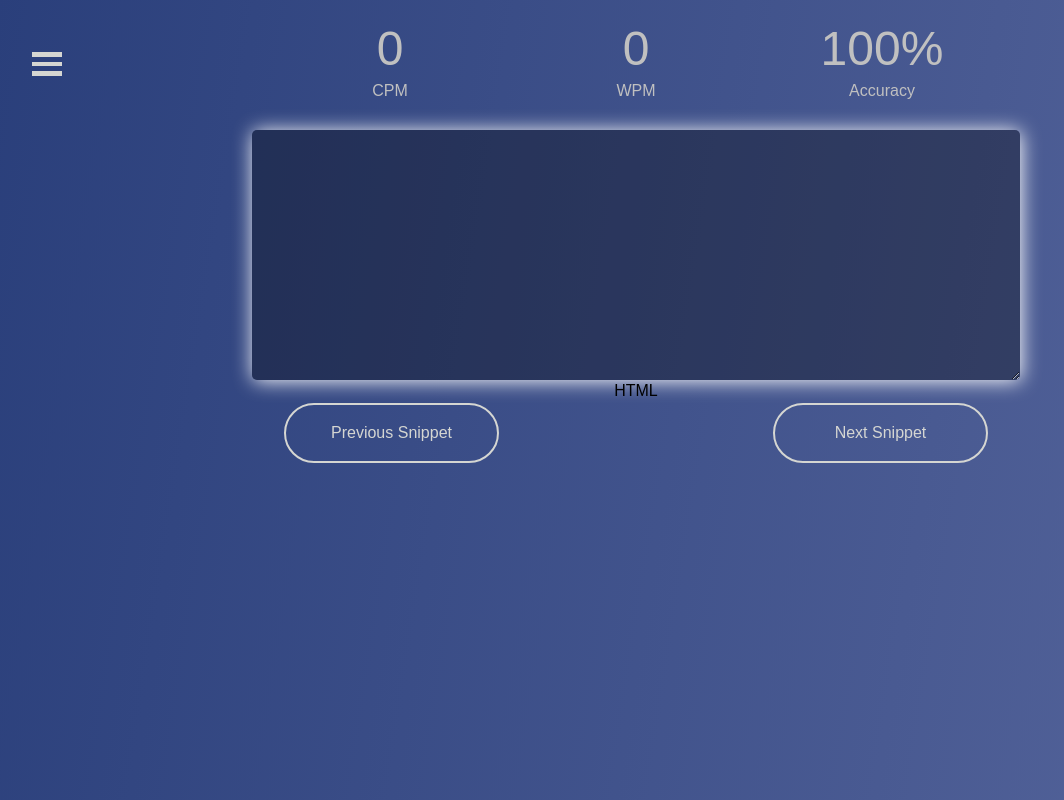
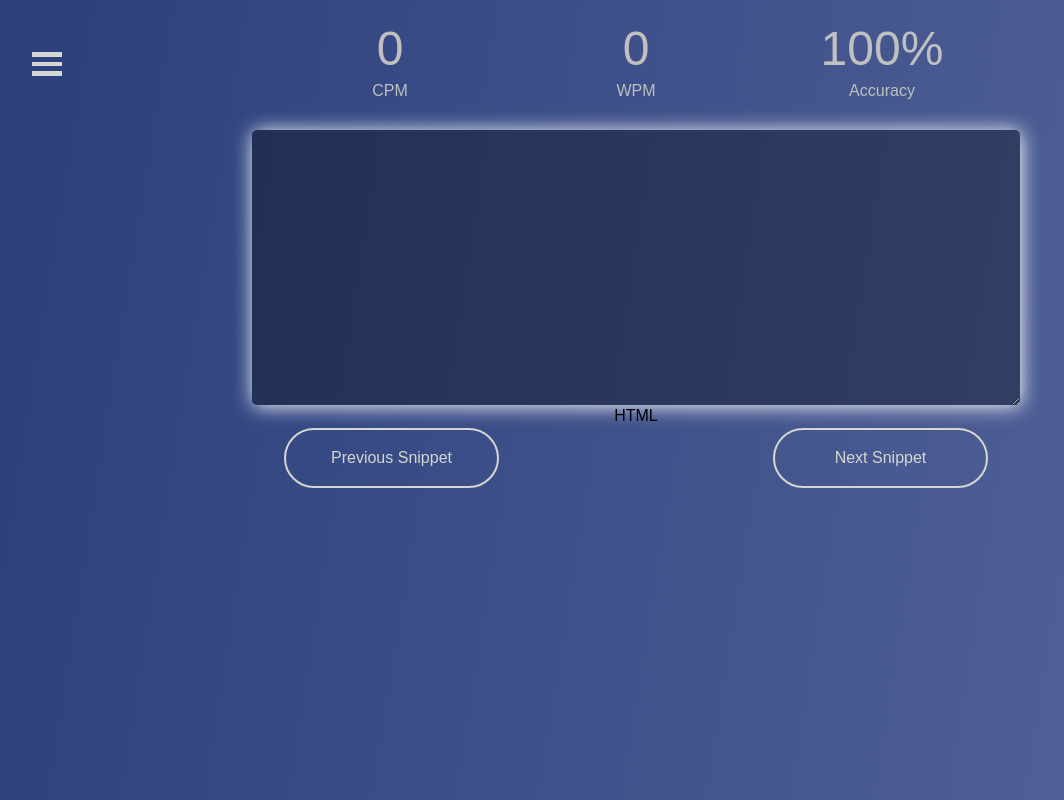
Before and after one commit to antiadp/type-trainer, a React (Create React App) app: page / in a window 1280 px wide. Shown: the whole page, without its empty margins (4-1068 px from the left). Built offline with nearby package versions, Linux system fonts and the light colour scheme; no server answers; a web font is replaced by a local one.

Commit message:
ak menu closes on click and tab renders correctly

```diff
--- a/src/Components/Typing/DisplayText.css
+++ b/src/Components/Typing/DisplayText.css
@@ -9,9 +9,9 @@ textarea {
     width:60%;
     min-width:60%;
     max-width:60%;
-    height:250px;
+    height:275px;
     min-height:250px;
-    max-height:250px;
+    max-height:275px;
     position: absolute;
     align-self:center;
     z-index:1000;
@@ -38,7 +38,7 @@ textarea {
 #snippetDisplay{
     font-family:'consolas';
     text-align: left;
-    font-size:100%;
+    font-size:1.1em;
     margin:0px;
     position:relative;
     top:-1px;
@@ -57,6 +57,9 @@ textarea {
     color: #ffaaaa;
     display: inline;
 }
+#snippetDisplay .enterKey {
+    display: inline;
+}
 #snippetDisplay .current {
     animation:blinkingText 0.7s infinite;
     display: inline;
--- a/src/Components/Typing/Typing.css
+++ b/src/Components/Typing/Typing.css
@@ -4,9 +4,9 @@
     width:60%;
     min-width:60%;
     max-width:60%;
-    height:250px;
+    height:275px;
     min-height:250px;
-    max-height:250px;
+    max-height:275px;
     background-color: rgba(0, 0, 0, 0.329);
     text-align: left;
     border:none;
--- a/src/Components/Typing/Typing.js
+++ b/src/Components/Typing/Typing.js
@@ -11,7 +11,7 @@ class Typing extends Component {
 		this.DEM = 0;
 		this.state = {
 			language: 1,
-			languageCount: 5,
+			languageCount: 4,
 			id: 0,
 			input: '',
 			asciiArray: [],
@@ -112,6 +112,9 @@ class Typing extends Component {
 			});
 			let userInputArray = [];
 			for (let i = 0; i < value.length; i++) {
+				if(value.charCodeAt(i) === 9){
+					userInputArray.push( <span>&nbsp;</span>)
+				}
 				userInputArray.push(value.charCodeAt(i));
 			}
 			this.setState({ asciiArray: userInputArray });
@@ -201,11 +204,11 @@ class Typing extends Component {
 		if (el === 'up') {
 			if (this.state.id === this.state.languageCount - 1) {
 				this.setState({
-					id: 0
+					id: 0,
 				});
 			} else {
 				this.setState({
-					id: +this.state.id + 1
+					id: +this.state.id + 1,
 				});
 			}
 		}
@@ -239,10 +242,18 @@ class Typing extends Component {
 				letter = String.fromCharCode(asciiArray[i]);
 			}
 			if(char === 9){
-				return <span>&nbsp;&nbsp;&nbsp;&nbsp;&nbsp;</span>
+				textClass += ' tab'
+				return <span key={i + 'tab'} className={textClass}>&nbsp;&nbsp;&nbsp;&nbsp;</span>
 			}
 			if (char === 10) {
-				return <br key={i + 'i'} />;
+				textClass += ' enterKey';
+				return <br key={i + 'enter'} className={textClass} />;
+			}
+			if (char === 10 && asciiArray.length[i-1]) {
+				console.log('HHHHHEEEEEEEYYYYYYY',i)
+			}
+			if(char === 32){
+				textClass += ' spaceKey';
 			}
 			return (
 				<div key={i} className={textClass}>
```
